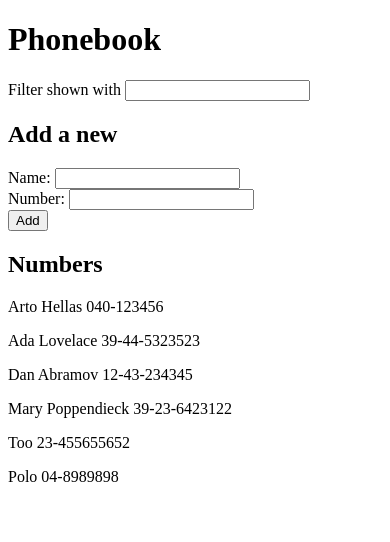
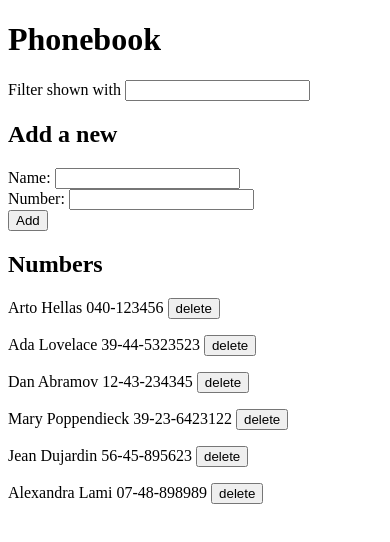
Before and after one commit to ToYzY9/part2, a React (Vite) app in the folder phonebook/: page / in a window 390 px wide. Shown: the top 542 px of the page. Built offline with nearby package versions, Linux system fonts and the light colour scheme; data requests are answered from the project's data file.

Commit message:
phonebook, étape 9 - Terminer

```diff
--- a/phonebook/db.json
+++ b/phonebook/db.json
@@ -21,19 +21,14 @@
       "id": "4"
     },
     {
-      "id": "b8d2",
-      "name": "Too",
-      "number": "23-455655652"
+      "id": "b005",
+      "name": "Jean Dujardin",
+      "number": "56-45-895623"
     },
     {
-      "id": "b291",
-      "name": "too",
-      "number": "24-67676767"
-    },
-    {
-      "id": "9c38",
-      "name": "Polo",
-      "number": "04-8989898"
+      "id": "90b3",
+      "name": "Alexandra Lami",
+      "number": "07-48-898989"
     }
   ]
 }
--- a/phonebook/src/App.jsx
+++ b/phonebook/src/App.jsx
@@ -8,10 +8,23 @@ const Filter = ({ search, handleSearch }) => {
         </div>
     );
 };
+
+const Button = ({ text, handleClick }) => {
+    return <button onClick={handleClick}>{text}</button>;
+};
+
 const Person = ({ person }) => {
+    const handleDelete = (e) => {
+        if (window.confirm(`Delete ${person.name} ?`)) {
+            phonebookService.remove(person.id);
+            window.location.reload();
+        }
+    };
+
     return (
         <p>
-            {person.name} {person.number}
+            {person.name} {person.number}{" "}
+            <Button handleClick={handleDelete} text="delete" />
         </p>
     );
 };
--- a/phonebook/src/services/phonebook.jsx
+++ b/phonebook/src/services/phonebook.jsx
@@ -11,7 +11,15 @@ const create = async (newObject) => {
     return request.then((res) => res.data);
 };
 
+const remove = async (id) => {
+    const request = axios.delete(`${baseUrl}/${id}`);
+    return request.then((res) => {
+        console.log("User deleted successfully:", res.data);
+    });
+};
+
 export default {
     getAll,
     create,
+    remove,
 };
```
